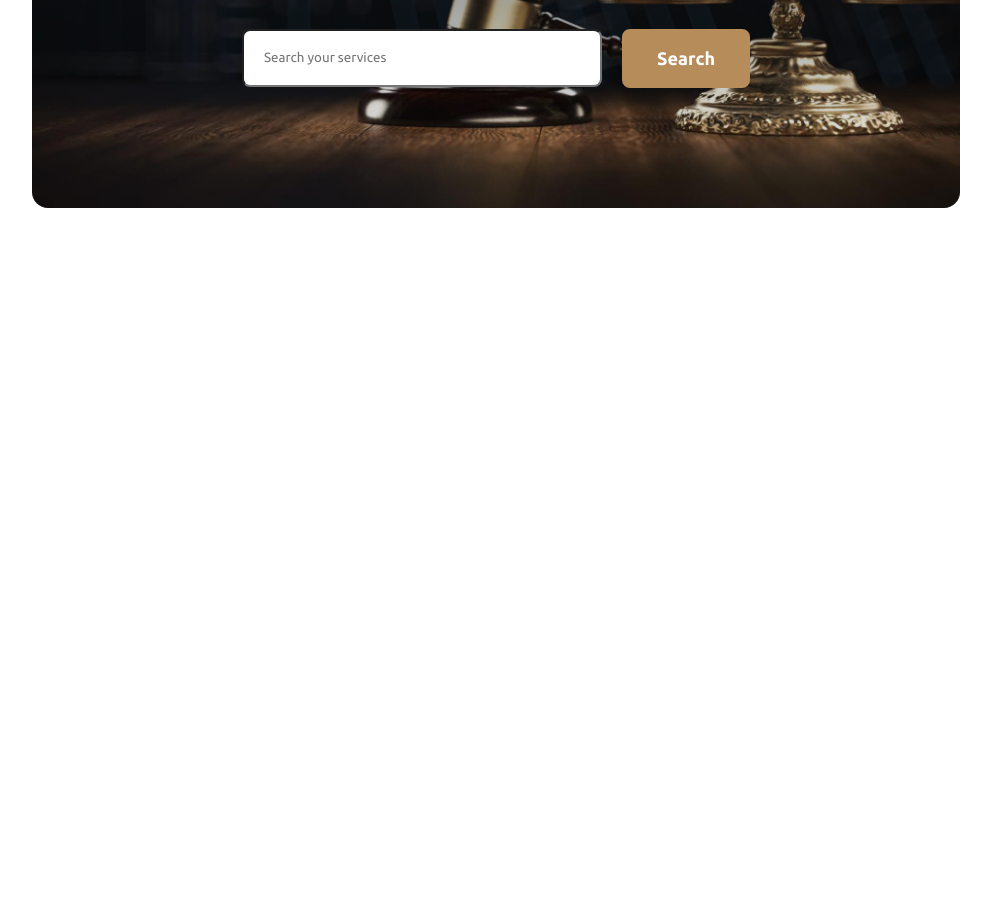
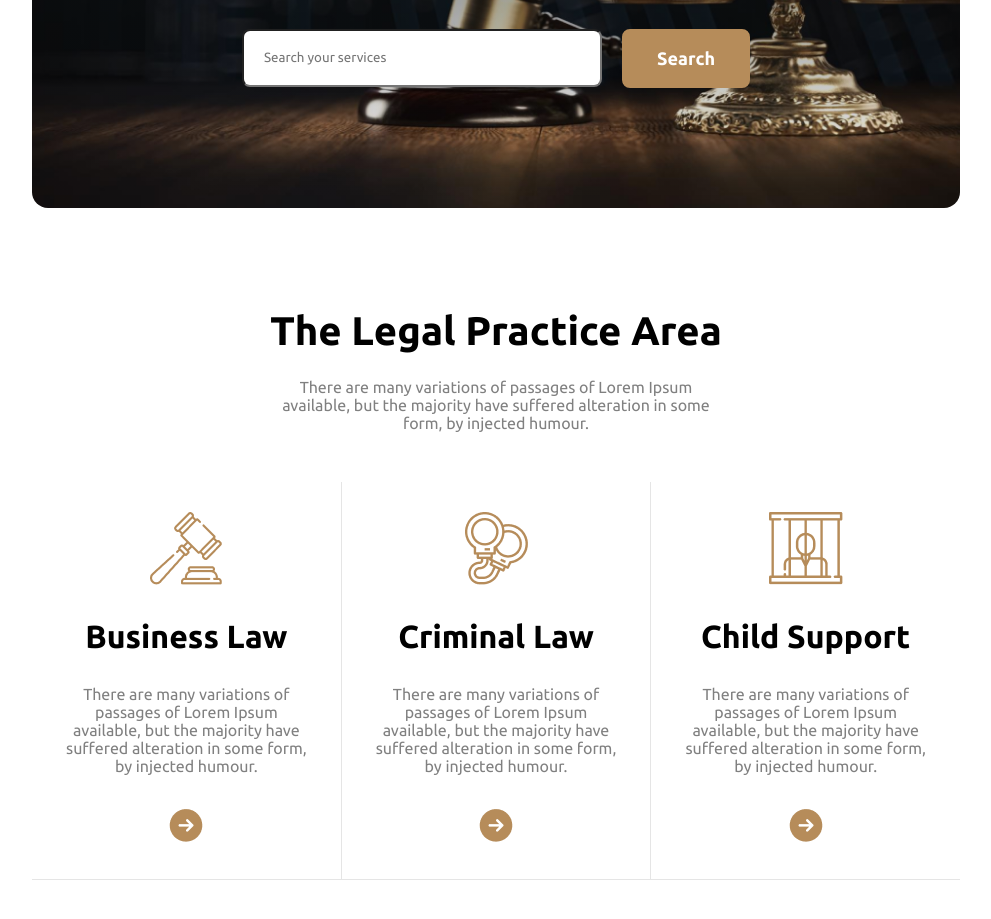
Before and after one commit to Tanjidshafin/legal_solution, a plain HTML site: page index.html in a window 1280 px wide. Shown: the part 551-1470 px from the top of the page, without its empty margins (144-1135 px from the left). Before the commit the page ends 823 px from the top, so only its background shows below. Drawn offline with Linux system fonts and the light colour scheme.

Commit message:
Legal Practice Area Completed

```diff
--- a/index.html
+++ b/index.html
@@ -67,6 +67,36 @@
                 </div>
             </div>
         </section>
+        <section style="margin-top: 100px;">
+            <div style="text-align: center;">
+                <h1 class="Practice_areas_sction_title">The Legal Practice Area</h1>
+                <p class="Practice_areas_sction_description">There are many variations of passages of Lorem Ipsum
+                    available, but the majority have suffered alteration in some form, by injected humour.</p>
+                <div class="practice_areas">
+                    <div class="practice_areas_div" id="p_a_div_one">
+                        <img src="images/business.png" alt="">
+                        <h1 class="practice_areas_title">Business Law</h1>
+                        <p class="practice_areas_description">There are many variations of passages of Lorem Ipsum
+                            available, but the majority have suffered alteration in some form, by injected humour.</p>
+                        <a href=""><img src="images/Frame.png" alt=""></a>
+                    </div>
+                    <div class="practice_areas_div" id="p_a_div_two">
+                        <img src="images/criminal.png" alt="">
+                        <h1 class="practice_areas_title">Criminal Law</h1>
+                        <p class="practice_areas_description">There are many variations of passages of Lorem Ipsum
+                            available, but the majority have suffered alteration in some form, by injected humour.</p>
+                        <a href=""><img src="images/Frame.png" alt=""></a>
+                    </div>
+                    <div class="practice_areas_div" id="p_a_div_three">
+                        <img src="images/child.png" alt="">
+                        <h1 class="practice_areas_title">Child Support</h1>
+                        <p class="practice_areas_description">There are many variations of passages of Lorem Ipsum
+                            available, but the majority have suffered alteration in some form, by injected humour.</p>
+                        <a href=""><img src="images/Frame.png" alt=""></a>
+                    </div>
+                </div>
+            </div>
+        </section>
     </div>
     <script>
         function nav_btn() {
--- a/styles.css
+++ b/styles.css
@@ -53,7 +53,7 @@ ul li a {
 }
 
 .reusable_button:hover {
-    background-color: white;
+    background-color: transparent;
     color: rgb(182, 140, 90);
     border: 3px dotted;
     transition: all 300ms ease-in-out;
@@ -168,3 +168,78 @@ ul li a {
 }
 
 /* banner completed */
+
+.practice_areas {
+    display: flex;
+    justify-content: space-between;
+}
+
+.Practice_areas_sction_title {
+    font-size: 40px;
+
+    font-weight: 800;
+}
+
+.Practice_areas_sction_description {
+    font-size: 16px;
+    color: gray;
+    font-weight: 400;
+    margin: 0 15rem;
+    margin-top: 24px;
+    margin-bottom: 50px;
+}
+
+.practice_areas_div {
+    padding: 30px;
+}
+
+.practice_areas_div:hover {
+    background-color: linear-gradient(180.00deg, rgb(243, 243, 243), rgba(243, 243, 243, 0) 100%);
+    box-shadow: 0 -4px 6px -1px rgb(0 0 0 / 0.1), 0 2px 4px -2px rgb(0 0 0 / 0.1);
+}
+
+#p_a_div_one {
+    border-bottom: 1px solid rgb(0 0 0 / 0.1);
+    border-right: 1px solid rgb(0 0 0 / 0.1);
+}
+
+#p_a_div_two {
+    border-bottom: 1px solid rgb(0 0 0 / 0.1);
+    border-right: 1px solid rgb(0 0 0 / 0.1);
+}
+
+#p_a_div_three {
+    border-bottom: 1px solid rgb(0 0 0 / 0.1);
+
+}
+
+.practice_areas_title {
+    font-size: 32px;
+    margin-top: 30px;
+    font-weight: 800;
+}
+
+.practice_areas_description {
+    font-size: 16px;
+    color: gray;
+    font-weight: 400;
+    margin: 30px 0;
+}
+
+@media only screen and (max-width:768px) {
+    .Practice_areas_sction_description {
+        margin: 0;
+        margin-top: 30px;
+        margin-bottom: 40px;
+    }
+
+    .practice_areas {
+        flex-direction: column;
+    }
+
+    .practice_areas_div {
+        border: 1px solid rgb(0 0 0 / 0.1);
+    }
+}
+
+/* Legal Practice Area Completed */
```
